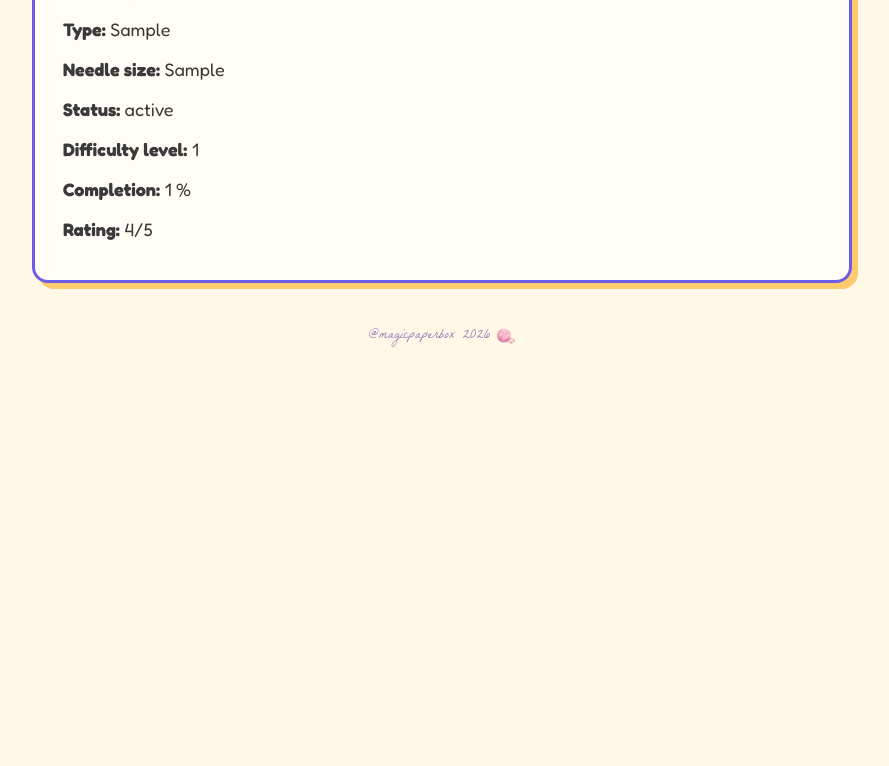
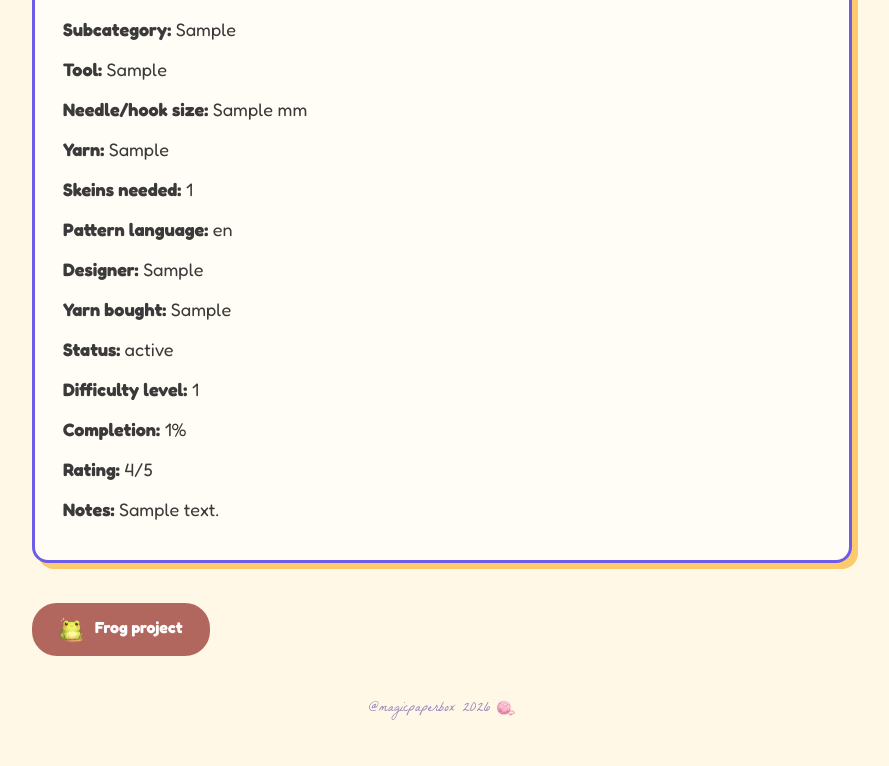
Before and after one commit to magicpaperbox/what-a-knit, a Flask app: page /pattern/1 in a window 1280 px wide. Shown: the part 362-1128 px from the top of the page, without its empty margins (198-1087 px from the left). Before the commit the page ends 709 px from the top, so only its background shows below. Run offline with Flask 3, Linux system fonts and the light colour scheme; tables that the repository leaves empty hold one stand-in row (values such as "Sample post").

Commit message:
delete pattern

```diff
--- a/app.py
+++ b/app.py
@@ -79,5 +79,12 @@ def add_pattern():
         return redirect(f'/pattern/{new_pattern.id}')
     return render_template('add_pattern.html')
 
+@app.route('/pattern/<int:pattern_id>/delete', methods=['POST'])
+def delete_pattern(pattern_id):
+    pattern = db.get_or_404(Pattern, pattern_id)
+    db.session.delete(pattern)
+    db.session.commit()
+    return redirect('/projects')
+
 if __name__ == '__main__':
     app.run(debug=True)
--- a/static/css/style.css
+++ b/static/css/style.css
@@ -49,6 +49,16 @@ h2 {
     color: #6c5ce7;
     font-size: 26px;
     margin-top: 0;
+
+    display: flex;
+    align-items: center;
+    gap: 12px;
+}
+
+.icon-header {
+    width: 32px;
+    height: 32px;
+    object-fit: contain;
 }
 
 h3 {
@@ -232,6 +242,153 @@ code {
     box-shadow: 4px 4px 0px #badc58;
 }
 
+/* ---------- DELETE BUTTON ---------- */
+.btn-delete {
+    display: inline-block;
+    font-family: Fredoka, sans-serif;
+    font-size: 16px;
+    font-weight: bold;
+    color: #fff;
+    padding: 10px 24px;
+    margin-top: 16px;
+    background: #b2675e;
+    border: 3px solid #b2675e;
+    border-radius: 25px;
+    cursor: pointer;
+    transition: all 0.25s ease;
+}
+
+.btn-delete:hover {
+    background: #d63031;
+    border-color: #d63031;
+    transform: translateY(-2px);
+    box-shadow: 4px 4px 0px #fdcb6e;
+}
+
+/* ---------- CUSTOM MODAL ---------- */
+.modal-overlay {
+    display: none;
+    /* hidden by default */
+    position: fixed;
+    top: 0;
+    left: 0;
+    width: 100%;
+    height: 100%;
+    background: rgba(45, 27, 61, 0.7);
+    /* dark overlay */
+    z-index: 1000;
+    justify-content: center;
+    align-items: center;
+    backdrop-filter: blur(4px);
+}
+
+.modal-content {
+    background: #fff;
+    padding: 30px;
+    border-radius: 20px;
+    border: 4px solid #e84393;
+    box-shadow: 8px 8px 0px #fdcb6e;
+    max-width: 400px;
+    width: 90%;
+    text-align: center;
+    position: relative;
+    animation: popIn 0.3s cubic-bezier(0.175, 0.885, 0.32, 1.275);
+}
+
+@keyframes popIn {
+    from {
+        transform: scale(0.8);
+        opacity: 0;
+    }
+
+    to {
+        transform: scale(1);
+        opacity: 1;
+    }
+}
+
+.modal-content h3 {
+    margin-top: 0;
+    font-size: 24px;
+    color: #6c5ce7;
+}
+
+.modal-content p {
+    font-size: 18px;
+    color: #3a3a3a;
+    margin-bottom: 24px;
+}
+
+.modal-buttons {
+    display: flex;
+    justify-content: center;
+    gap: 16px;
+}
+
+.btn-cancel {
+    background: #dfe6e9;
+    color: #636e72;
+    border: 3px solid #b2bec3;
+    border-radius: 25px;
+    padding: 10px 24px;
+    font-family: Fredoka, sans-serif;
+    font-weight: bold;
+    font-size: 16px;
+    cursor: pointer;
+    transition: all 0.2s ease;
+}
+
+.btn-cancel:hover {
+    background: #b2bec3;
+    color: #2d3436;
+}
+
+.btn-confirm-delete {
+    background: #d63031;
+    color: #fff;
+    border: 3px solid #d63031;
+    border-radius: 25px;
+    padding: 10px 24px;
+    font-family: Fredoka, sans-serif;
+    font-weight: bold;
+    font-size: 16px;
+    cursor: pointer;
+    transition: all 0.2s ease;
+}
+
+.btn-confirm-delete:hover {
+    background: #ff7675;
+    border-color: #ff7675;
+    transform: translateY(-2px);
+    box-shadow: 3px 3px 0px #fab1a0;
+}
+
+/* Modal Dark Mode */
+body.dark .modal-content {
+    background: #3d2b50;
+    border-color: #fd79a8;
+    box-shadow: 8px 8px 0px #6c5ce7;
+}
+
+body.dark .modal-content h3 {
+    color: #fd79a8;
+}
+
+body.dark .modal-content p {
+    color: #e8e0f0;
+}
+
+body.dark .btn-cancel {
+    background: #2d1b3d;
+    border-color: #a29bfe;
+    color: #a29bfe;
+}
+
+body.dark .btn-cancel:hover {
+    background: #a29bfe;
+    color: #2d1b3d;
+}
+
 /* ---------- DARK MODE TOGGLE ---------- */
 .theme-toggle {
     display: inline-block;
--- a/static/js/main.js
+++ b/static/js/main.js
@@ -67,3 +67,21 @@
         }
     });
 }
+
+// ========== DELETE MODAL ==========
+function openDeleteModal() {
+    const modal = document.getElementById('deleteModal');
+    if (modal) modal.style.display = 'flex';
+}
+function closeDeleteModal() {
+    const modal = document.getElementById('deleteModal');
+    if (modal) modal.style.display = 'none';
+}
+// Close modal if clicking outside the content box
+window.addEventListener('click', function(event) {
+    const modal = document.getElementById('deleteModal');
+    // Check if modal exists
+    if (modal && event.target === modal) {
+        closeDeleteModal();
+    }
+});
--- a/templates/pattern_detail.html
+++ b/templates/pattern_detail.html
@@ -3,8 +3,39 @@
 <h2>{{ pattern.name }}</h2>
 <div class="section">
     <p><strong>Category:</strong> {{ pattern.type }}</p>
-        <p><strong>Type:</strong> {{ pattern.subtype }}</p>
-        <p><strong>Needle size:</strong> {{ pattern.needle_size }}</p>
+
+    {% if pattern.subtype %}
+    <p><strong>Subcategory:</strong> {{ pattern.subtype }}</p>
+    {% endif %}
+
+    {% if pattern.tool %}
+    <p><strong>Tool:</strong> {{ pattern.tool }}</p>
+    {% endif %}
+
+    {% if pattern.needle_size %}
+    <p><strong>Needle/hook size:</strong> {{ pattern.needle_size }} mm</p>
+    {% endif %}
+
+    {% if pattern.skeins %}
+    <p><strong>Yarn:</strong> {{ pattern.skeins }}</p>
+    {% endif %}
+
+    {% if pattern.skeins_needed %}
+    <p><strong>Skeins needed:</strong> {{ pattern.skeins_needed }}</p>
+    {% endif %}
+
+    {% if pattern.pattern_language %}
+    <p><strong>Pattern language:</strong> {{ pattern.pattern_language }}</p>
+    {% endif %}
+
+    {% if pattern.designer %}
+    <p><strong>Designer:</strong> {{ pattern.designer }}</p>
+    {% endif %}
+
+    {% if pattern.yarn_bought %}
+    <p><strong>Yarn bought:</strong> {{ pattern.yarn_bought }}</p>
+    {% endif %}
+
     <p><strong>Status:</strong> {{ pattern.status }}</p>
 
     {% if pattern.difficulty %}
@@ -12,11 +43,37 @@
     {% endif %}
 
     {% if pattern.completion > 0 %}
-        <p><strong>Completion:</strong> {{ pattern.completion }} %</p>
+    <p><strong>Completion:</strong> {{ pattern.completion }}%</p>
     {% endif %}
 
     {% if pattern.rating %}
     <p><strong>Rating:</strong> {{ pattern.rating }}/5</p>
     {% endif %}
+
+    {% if pattern.notes %}
+    <p><strong>Notes:</strong> {{ pattern.notes }}</p>
+    {% endif %}
 </div>
+
+<button class="btn-delete" onclick="openDeleteModal()">
+    <img src="/static/icons/frog.png" alt="Frog" style="width: 24px; vertical-align: middle; margin-right: 8px;"> Frog
+    project
+</button>
+
+<!-- CUSTOM MODAL -->
+<div id="deleteModal" class="modal-overlay">
+    <div class="modal-content">
+        <h3>🐸 Frog it?</h3>
+        <p>Are you sure you want to delete <strong>{{ pattern.name }}</strong>?<br>This cannot be undone!</p>
+
+        <div class="modal-buttons">
+            <button class="btn-cancel" onclick="closeDeleteModal()">No, keep it</button>
+
+            <form method="POST" action="/pattern/{{ pattern.id }}/delete" style="display:inline;">
+                <button type="submit" class="btn-confirm-delete">Yes, frog it!</button>
+            </form>
+        </div>
+    </div>
+</div>
+
 {% endblock %}
```
Also changed, not shown: templates/add_pattern.html (+8 -6 lines), static/icons/frog.png (added), static/icons/needles.png (added). Lines whose indentation alone changed are shown as unchanged.
